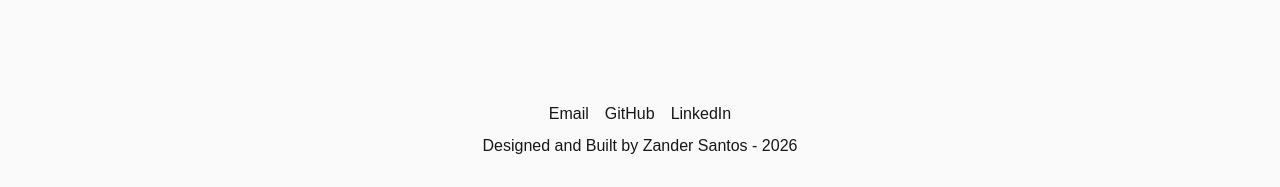
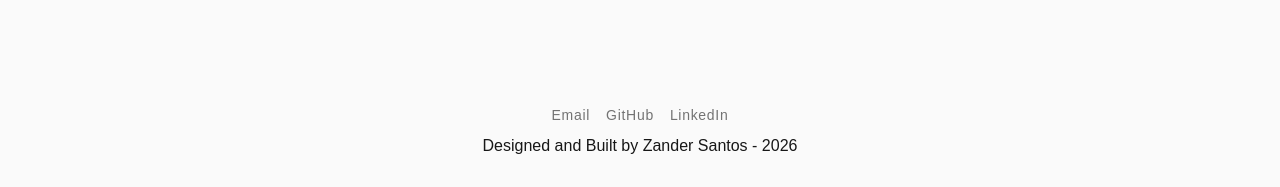
Before and after one commit to zandersantos/zander-santos-portfolio, a Next.js app in the folder zander-santos-portfolio/: page / in a window 1280 px wide. Shown: the part 610-797 px from the top of the page. Built offline with nearby package versions, Linux system fonts and the light colour scheme.

Commit message:
Created new footer styling

```diff
--- a/zander-santos-portfolio/app/globals.css
+++ b/zander-santos-portfolio/app/globals.css
@@ -39,3 +39,15 @@ body {
 .btn-primary:hover {
   background-color: #bebdbd;
 }
+
+.footer-link {
+  font-size: 0.875rem;
+  letter-spacing: 0.05em;
+  color: #737373;
+  transition: color 300ms ease;
+  text-decoration: none;
+}
+
+.footer-link:hover {
+  color: #171717;
+}
```
